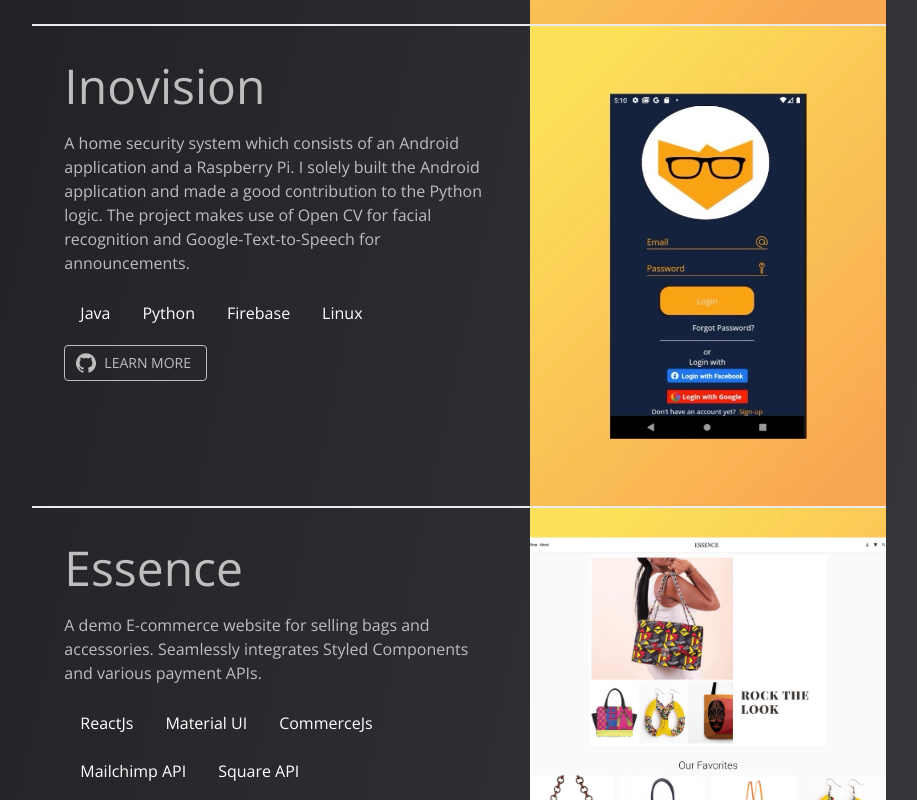
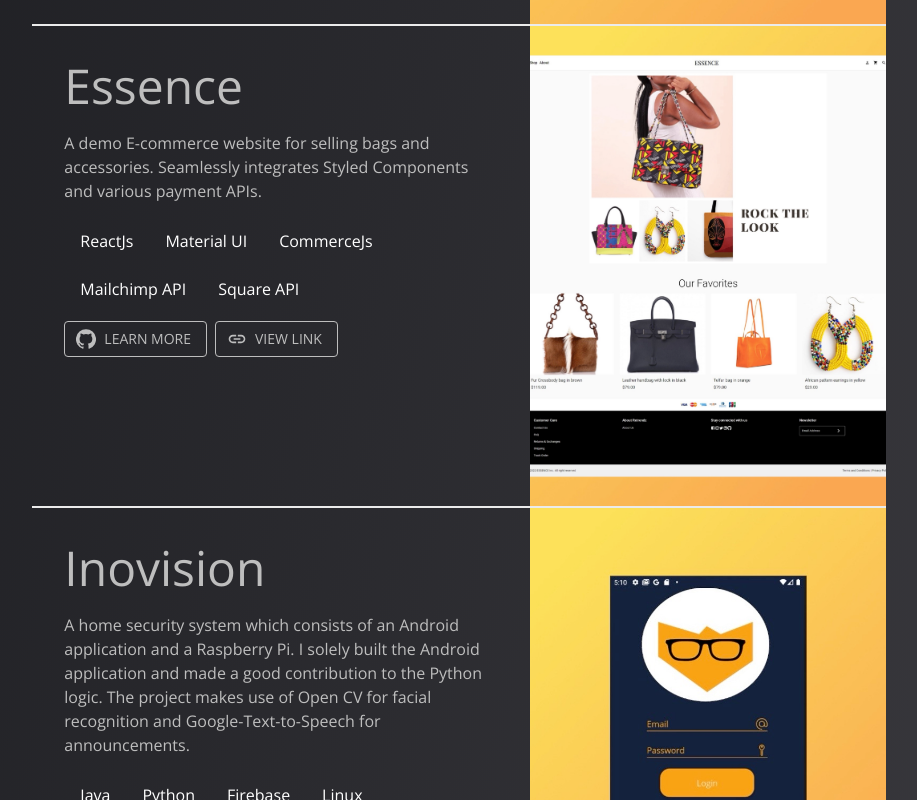
Before and after one commit to moiseamani1/portfolio_site, a React (Create React App) app: page / in a window 1280 px wide. Shown: the part 3040-3840 px from the top of the page, without its empty margins (181-1098 px from the left). Built offline with nearby package versions, Linux system fonts and the light colour scheme.

Commit message:
Add links to projects and rearrange

```diff
--- a/src/components/Portfolio/Portfolio.jsx
+++ b/src/components/Portfolio/Portfolio.jsx
@@ -48,6 +48,15 @@
   },
   {
     "id": 1,
+    "title": "Essence",
+    "description": "A demo E-commerce website for selling bags and accessories. Seamlessly integrates Styled Components and various payment APIs.",
+    "img": "/images/projects/Essence.jpg",
+    "github": "https://github.com/moiseamani1/react_store_pg",
+    "link":"https://essence-shop.netlify.app/",
+    "stack": ["ReactJs", "Material UI", "CommerceJs", "Mailchimp API", "Square API"]
+  },
+  {
+    "id": 2,
     "title": "Inovision",
     "description": `A home security system which consists of an Android application and a Raspberry Pi.
      I solely built the Android application and made a good contribution to the Python logic. The project makes use of Open CV for facial recognition and Google-Text-to-Speech for
@@ -55,15 +64,6 @@
     "img": "/images/projects/Inovision.jpg",
     "github": "https://github.com/moiseamani1/Inovision_Android_App",
     "stack": ["Java", "Python","Firebase","Linux"]
-
-  },
-  {
-    "id": 2, "title": "Essence",
-    "description": "A demo E-commerce website for selling bags and accessories. Seamlessly integrates Styled Components and various payment APIs.",
-    "img": "/images/projects/Essence.jpg",
-    "github": "https://github.com/moiseamani1/react_store_pg",
-    "stack": ["ReactJs", "Material UI", "CommerceJs", "Mailchimp API", "Square API"]
-
   },
   {
     "id": 3, "title": "Pupson's Bay",
```
